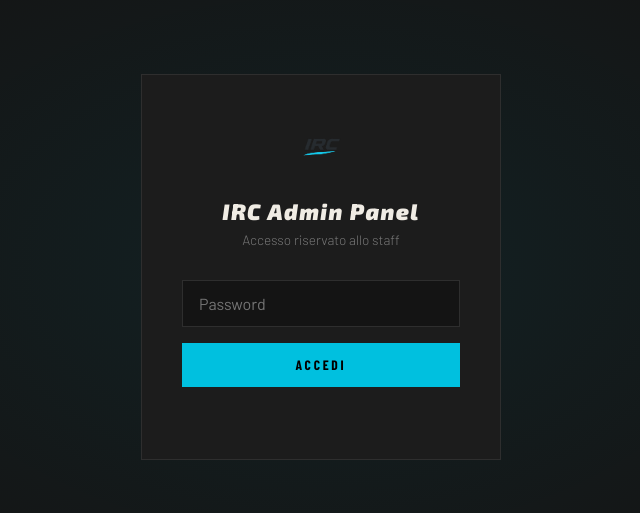
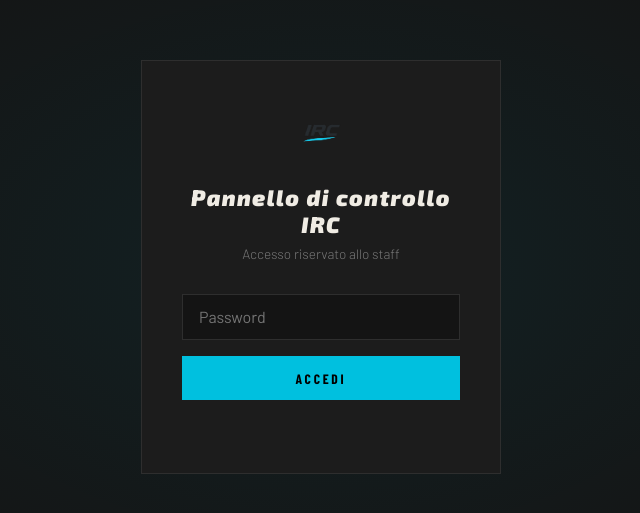
Before and after one commit to Thom-Melons/irc-f1, a website: page admin.html in a window 1280 px wide. Shown: the part 133-646 px from the top of the page, without its empty margins (319-959 px from the left). Drawn offline with nearby package versions, Linux system fonts and the light colour scheme; a web font is replaced by a local one.

Commit message:
Update admin.html

```diff
--- a/admin.html
+++ b/admin.html
@@ -3,7 +3,7 @@
 <head>
   <meta charset="UTF-8"/>
   <meta name="viewport" content="width=device-width, initial-scale=1.0"/>
-  <title>IRC Admin Panel</title>
+  <title>Pannello di controllo IRC</title>
   <link href="https://fonts.googleapis.com/css2?family=Exo+2:ital,wght@0,700;0,800;0,900;1,700;1,800;1,900&family=Barlow+Condensed:wght@300;400;600;700&family=Barlow:wght@300;400&display=swap" rel="stylesheet">
   <style>
     *, *::before, *::after { margin:0; padding:0; box-sizing:border-box; }
@@ -195,7 +195,7 @@
 <div id="login-screen">
   <div class="login-box">
     <img src="logo-compact.png" alt="IRC" onerror="this.style.display='none'">
-    <h1>IRC Admin Panel</h1>
+    <h1>Pannello di controllo IRC</h1>
     <p>Accesso riservato allo staff</p>
     <input type="password" id="pwd-input" placeholder="Password" autocomplete="current-password">
     <button class="btn btn-blue" onclick="doLogin()">Accedi</button>
```
